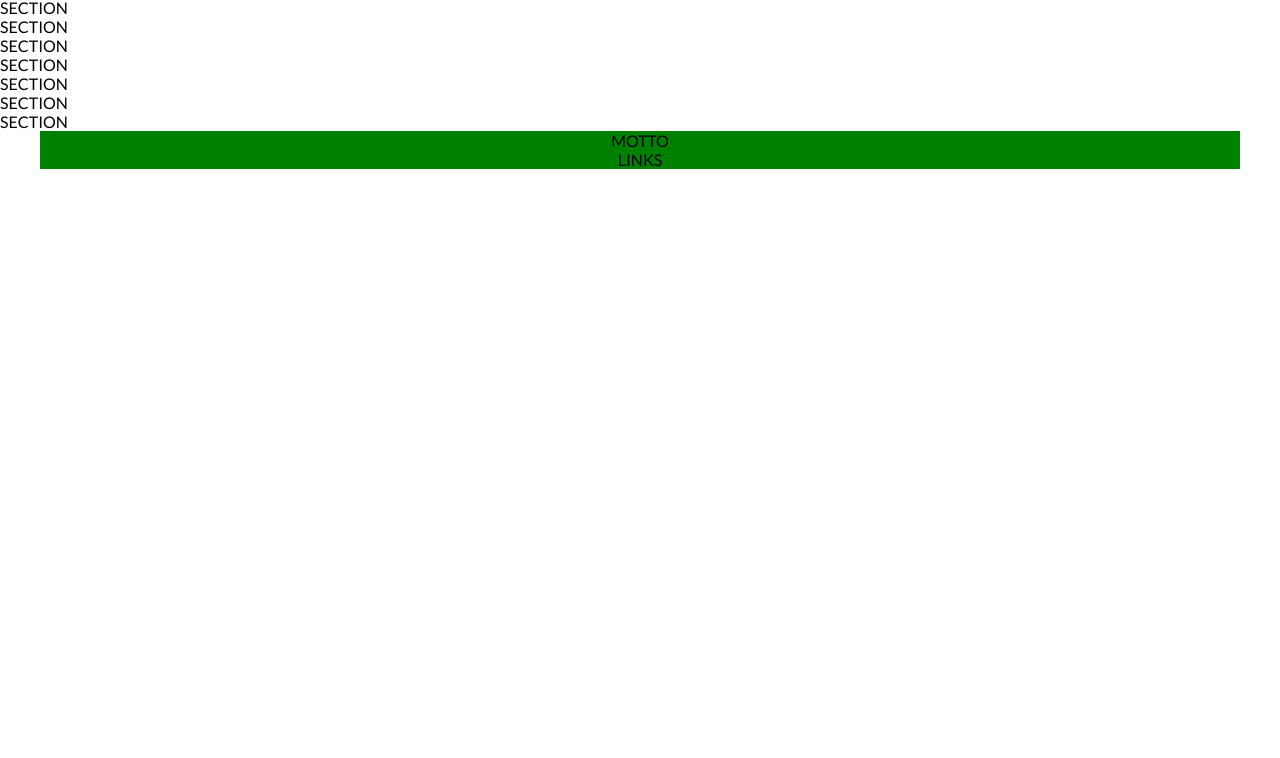
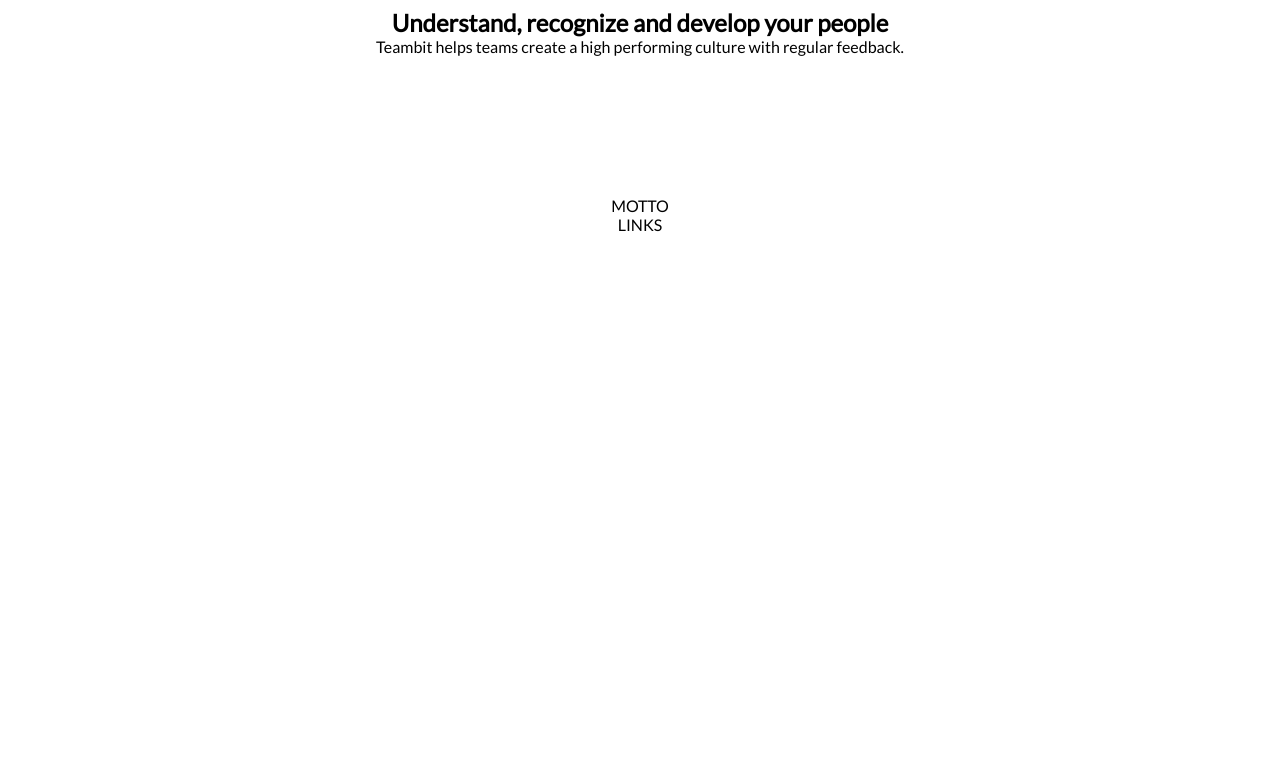
Before and after one commit to Zappykeyboard/node-sass-teambit, a website: page public/index.html in a window 1280 px wide. Shown: the part 42-800 px from the top of the page. Drawn offline with Linux system fonts and the light colour scheme.

Commit message:
aggiunto titolo testata

```diff
--- a/public/index.html
+++ b/public/index.html
@@ -27,19 +27,26 @@
   <!--MAIN CONTENT-->
   <main>
     <!--section 1-->
-    <section>SECTION</section>
+    <section>
+      <div class="container">
+        <div class="pitch-title">
+          <h1>Understand, recognize and develop your people</h1>
+          <p>Teambit helps teams create a high performing culture with regular feedback.</p>
+        </div>
+      </div>
+    </section>
     <!--section 2-->
-    <section>SECTION</section>
+    <section><div class="container"></div></section>
     <!--section 3-->
-    <section>SECTION</section>
+    <section><div class="container"></div></section>
     <!--section 4-->
-    <section>SECTION</section>
+    <section><div class="container"></div></section>
     <!--section 5-->
-    <section>SECTION</section>
+    <section><div class="container"></div></section>
     <!--section 6-->
-    <section>SECTION</section>
+    <section><div class="container"></div></section>
     <!--section 7-->
-    <section>SECTION</section>
+    <section><div class="container"></div></section>
   </main>
 
   <!--FOOTER-->
--- a/src/scss/header.scss
+++ b/src/scss/header.scss
@@ -3,7 +3,6 @@
     @extend %container-base;
     display: flex;
     justify-content: space-between;
-    padding: 10px;
     border-bottom: 1px solid black;
   }
 }
--- /dev/null
+++ b/src/scss/section.scss
@@ -0,0 +1,9 @@
+section {
+  .container{
+    @extend %container-base;
+
+    .pitch-title {
+      text-align: center;
+    }
+  }
+}
--- a/src/scss/style.scss
+++ b/src/scss/style.scss
@@ -5,11 +5,12 @@
 %container-base{
   width: 100%;
   max-width: 1200px;
-  background: green;
   margin: 0 auto;
+  padding: 10px;
 }
 @import 'header';
 @import 'footer';
+@import 'section';
 
 * {
   margin: 0;
```
Also changed, not shown: src/html/index.html (+14 -7 lines), public/css/style.css.
